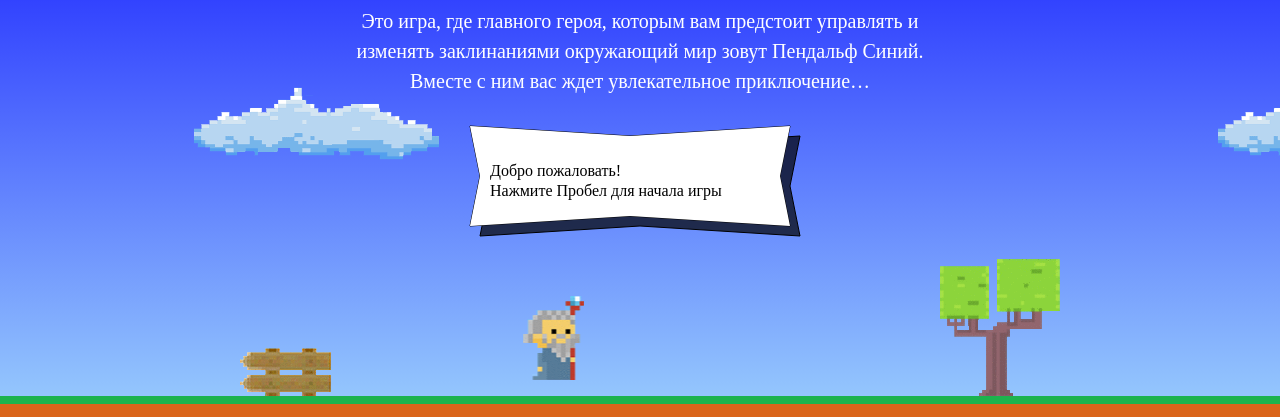
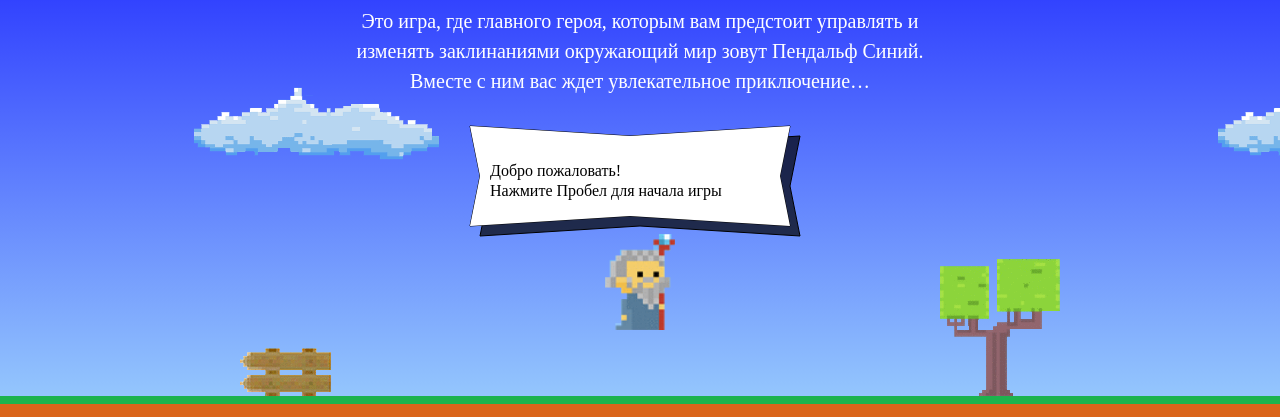
Before and after one commit to Ars28Fox/CodeAndMagic, a plain HTML site: page index.html in a window 1280 px wide. Shown: the part 203-620 px from the top of the page. Drawn offline with Linux system fonts and the light colour scheme; a web font is replaced by a local one.

Commit message:
Выполнил первое задание в рамках курса

```diff
--- a/index.html
+++ b/index.html
@@ -181,6 +181,31 @@
   </div>
 </template>
 
+<script>
+
+  var fireballSize = 22;
+  var wizardSpeed = 3;
+  var wizardWidth = 70;
+
+  var getFireballSpeed = function (left) {
+    return left ? 5 : 2;
+  };
+
+  var getWizardHeigth = function () {
+    return wizardWidth * 1.337;
+  };
+
+  var wizardHeight = getWizardHeigth();
+
+  var getWizardX = function (width) {
+    return (width / 2) - (wizardWidth / 2);
+  };
+
+  var getWizardY = function (height) {
+    return (height - wizardHeight) * (2 / 3);
+  };
+
+</script>
 <script src="js/game.js"></script>
 
 </body>
```
